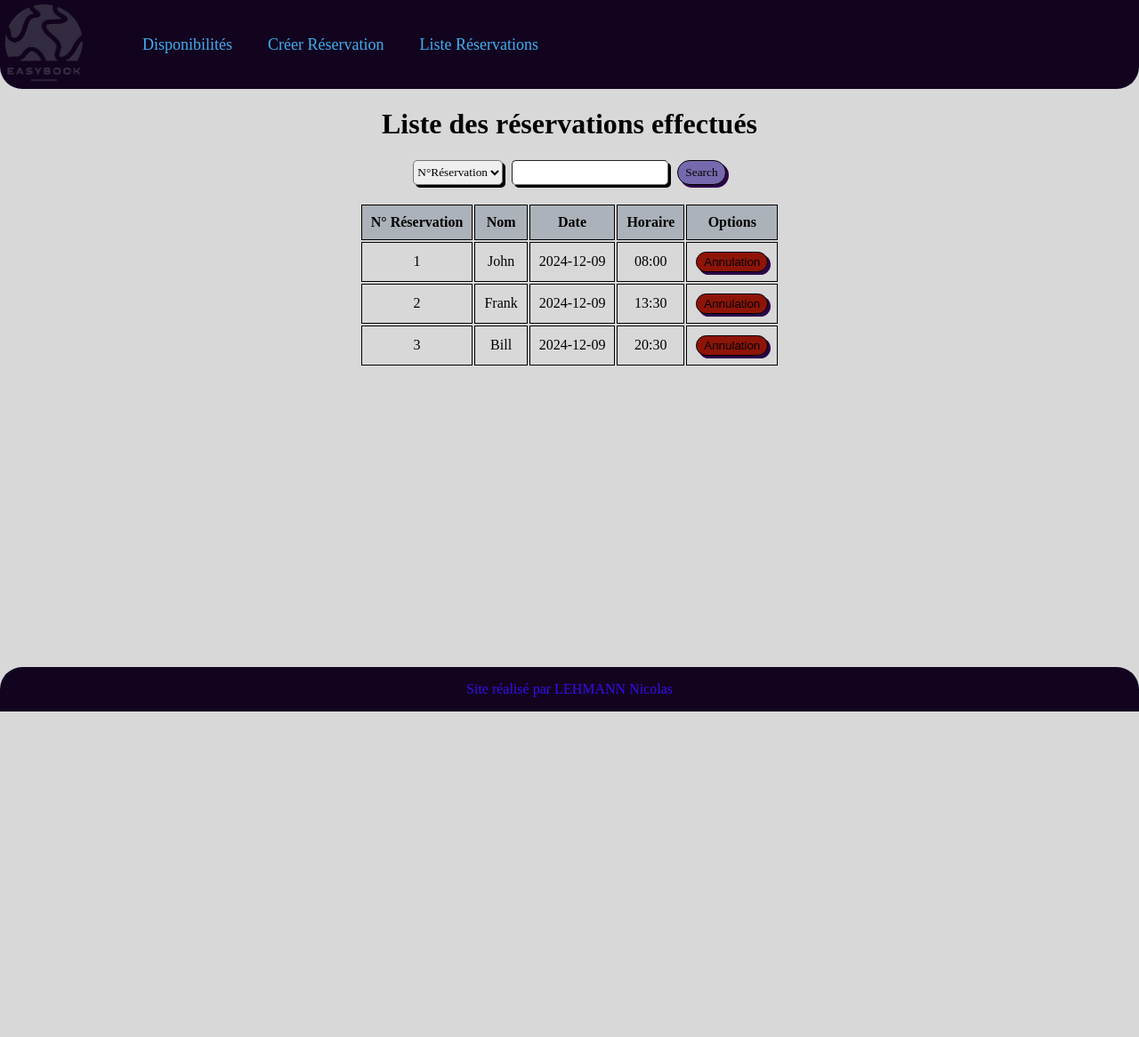
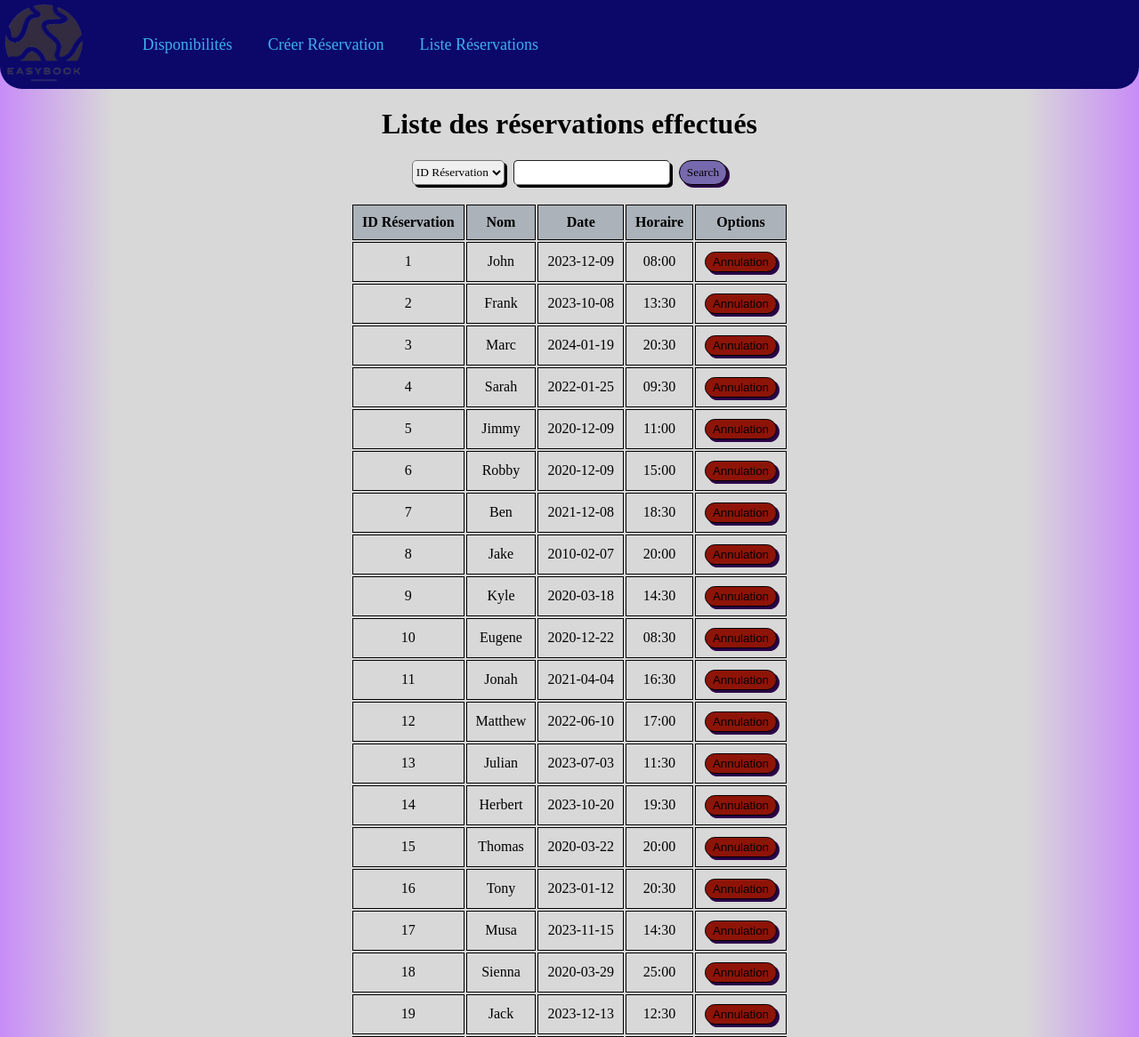
Before and after one commit to TheSnorlaxBoi/EasyBook, a website: page Réservation/Liste_Réservation/liste_reserv.html in a window 1280 px wide. Shown: the top 1166 px of the page at 89% size. Before the commit the page ends 800 px from the top, so only its background shows below. Drawn offline with Linux system fonts and the light colour scheme.

Commit message:
Finalisation et nettoyage du code

```diff
--- a/Réservation/Liste_Réservation/liste_reserv.html
+++ b/Réservation/Liste_Réservation/liste_reserv.html
@@ -1,11 +1,13 @@
 <!DOCTYPE html>
 <html>
+
 <head>
   <title>EasyBook : Réservations en Lignes</title>
   <meta charset="utf-8">
   <link rel="stylesheet" href="style_liste.css">
   <script src="../../app.js"></script>
 </head>
+
 <body>
   <div class="header">
     <img src="../../images/logo.png" width="100px" height="100px">
@@ -19,7 +21,7 @@
     <h1>Liste des réservations effectués</h1>
     <div class="data-search">
       <select name="data" id="data-search" required>
-          <option value="id">N°Réservation</option>
+        <option value="id">ID Réservation</option>
         <option value="name">Nom</option>
         <option value="date">Date</option>
         <option value="time">Horaire</option>
@@ -29,18 +31,11 @@
     </div>
     <table id="reservation-table">
       <tr>
-          <th>N° Réservation</th>
+        <th>ID Réservation</th>
         <th>Nom</th>
         <th>Date</th>
         <th>Horaire</th>
         <th>Options</th>
-        </tr>
-        <tr>
-          <td>4566541</td>
-          <td>Jean</td>
-          <td>02/20/2023</td>
-          <td>16:30</td>
-          <td><button class="annulation-link">Annulation</button></td>
       </tr>
     </table>
   </div>
@@ -48,4 +43,5 @@
     <p>Site réalisé par LEHMANN Nicolas</p>
     <footer>
 </body>
+
 </html>
--- a/Réservation/Liste_Réservation/style_liste.css
+++ b/Réservation/Liste_Réservation/style_liste.css
@@ -1,24 +1,22 @@
+body {
+    margin: 0;
+    background: linear-gradient(0.25turn, #C88CF7, #D8D8D8 10%, #D8D8D8 90%, #C88CF7);
+    padding: 0;
+    min-height: 100vh;
+    display: flex;
+    flex-direction: column;
+}
+
 .header {
     display: flex;
     justify-content: left;
     margin: 0;
     padding: 0;
-    background-color:  #12041F;
+    background-color: #0B086A;
     background-clip: border-box;
     border-bottom-left-radius: 25px;
     border-bottom-right-radius: 25px;
     align-items: center;
-}
-
-.header h1 {
-    margin-left: 20px;
-    font-family: 'Dosis';
-    color: #380BF0;
-}
-
-body {
-    margin: 0;
-    background-color: #D8D8D8;
 }
 
 .header ul {
@@ -42,56 +40,64 @@ body {
     color: #275F81;
 }
 
-footer {
-    background-color:  #12041F;
-    border-top-left-radius: 25px;
-    border-top-right-radius: 25px;
-    position: absolute;
-    bottom: 0;
-    width: 100%;
+.header a:active {
+    color: #1C4158;
+}
+
+th,
+td {
+    border: 1px solid black;
+    padding: 10px;
     text-align: center;
 }
 
-footer p {
-    color: #380BF0;
-}
-
-th,td {
-    border:1px solid black;
-    padding: 10px;
-    text-align: center;
-}
 table {
     margin-top: 20px;
     margin-left: auto;
     margin-right: auto;
 }
+
 th {
-    background-color: #ABB2B9 ;
+    background-color: #ABB2B9;
 }
+
 .liste h1 {
     text-align: center;
 }
+
+.liste {
+    flex: 1;
+    margin-bottom: 20px;
+}
+
 .data-search {
-   display: flex;
-   justify-content: center;
+    display: flex;
+    justify-content: center;
 }
-.data-search input, .data-search button, .data-search select {
+
+.data-search input,
+.data-search button,
+.data-search select {
     font-family: 'Dosis';
 }
-.data-search input, .data-search button {
+
+.data-search input,
+.data-search button {
     margin-left: 10px;
 }
+
 .data-search input {
     border-radius: 5px;
     border-width: 1px;
     padding: 5px;
     box-shadow: 3px 3px black;
 }
+
 .data-search select {
     border-radius: 5px;
     box-shadow: 3px 3px black;
 }
+
 .data-search button {
     background-color: #7769AD;
     border: 1px solid black;
@@ -102,6 +108,7 @@ th {
     border-radius: 15px;
     box-shadow: 3px 3px #2A0447;
 }
+
 .data-search button:hover {
     background-color: #612292;
 }
@@ -110,6 +117,7 @@ th {
     background-color: #1F0633;
     color: white;
 }
+
 #reservation-table button {
     background-color: #8E1408;
     border: 1px solid black;
@@ -120,6 +128,7 @@ th {
     border-radius: 15px;
     box-shadow: 3px 3px #2A0447;
 }
+
 #reservation-table button:hover {
     background-color: #BE1C0C;
 }
@@ -128,3 +137,15 @@ th {
     background-color: #370804;
     color: white;
 }
+
+footer {
+    background-color: #0B086A;
+    border-top-left-radius: 25px;
+    border-top-right-radius: 25px;
+    position: sticky;
+    text-align: center;
+}
+
+footer p {
+    color: white;
+}
--- a/Réservation/style_reserv.css
+++ b/Réservation/style_reserv.css
@@ -1,17 +1,18 @@
+body {
+    margin: 0;
+    background: linear-gradient(0.25turn, #C88CF7, #D8D8D8 10%, #D8D8D8 90%, #C88CF7);
+}
+
 .header {
     display: flex;
     justify-content: left;
     margin: 0;
     padding: 0;
-    background-color:  #12041F;
+    background-color: #0B086A;
     background-clip: border-box;
     border-bottom-left-radius: 25px;
     border-bottom-right-radius: 25px;
     align-items: center;
-}
-body {
-    margin: 0;
-    background-color: #D8D8D8;
 }
 
 .header ul {
@@ -35,31 +36,25 @@ body {
     color: #275F81;
 }
 
-footer {
-    background-color:  #12041F;
-    border-top-left-radius: 25px;
-    border-top-right-radius: 25px;
-    position: absolute;
-    bottom: 0;
-    width: 100%;
-    text-align: center;
+.header a:active {
+    color: #1C4158;
 }
 
-footer p {
-    color: #380BF0;
-}
 .form {
     border-width: 2px;
     font-family: 'Dosis';
 }
+
 .form h1 {
     text-align: center;
 }
+
 .form form {
     position: absolute;
     left: 44%;
     right: auto;
 }
+
 .form input {
     margin-bottom: 15px;
     border-radius: 5px;
@@ -67,14 +62,16 @@ footer p {
     padding: 5px;
     box-shadow: 3px 3px black;
 }
+
 input::-webkit-outer-spin-button,
 input::-webkit-inner-spin-button {
-  -webkit-appearance: none;
-  margin: 0;
+    -webkit-appearance: none;
+    margin: 0;
 }
+
 .form button {
     background-color: #7769AD;
-    border : 1px solid black;
+    border: 1px solid black;
     padding-left: 8px;
     padding-right: 8px;
     padding-top: 5px;
@@ -91,3 +88,17 @@ input::-webkit-inner-spin-button {
     background-color: #1F0633;
     color: white;
 }
+
+footer {
+    background-color: #0B086A;
+    border-top-left-radius: 25px;
+    border-top-right-radius: 25px;
+    position: absolute;
+    bottom: 0;
+    width: 100%;
+    text-align: center;
+}
+
+footer p {
+    color: white;
+}
--- a/app.js
+++ b/app.js
@@ -1,7 +1,4 @@
-//Base de données
-
-//Setup des librairies
-//Créer la BDD
+//Création et initialisation de la BDD - Est lancé uniquement quand la base de données n'existe pas (suppression)
 const request = indexedDB.open("list_reservation");
 let db;
 request.onupgradeneeded = function () {
@@ -11,54 +8,38 @@ request.onupgradeneeded = function () {
     const dateIndex = store.createIndex("by_date", "date");
     const timeIndex = store.createIndex("by_time", "time");
     const etatIndex = store.createIndex("by_etat", "etat");
-    store.put({ name: "John", date: "2024-12-09", time: "08:00" });
-    store.put({ name: "Frank", date: "2024-12-09", time: "13:30" });
-    store.put({ name: "Bill", date: "2024-12-09", time: "20:30" });
-};
 
-function afficherDonnee(clePrimaire) { //Va afficher dans une balsie HTML la valeur souhaité selon la clé primiare entré (Possiblement réutilisé pour la fonctionnalité "Liste Réservations")
-    const request = indexedDB.open("list_reservation");
+    //Réservations insérés à l'initialisation de la BDD, purement pour des raisons de tests. Réservations avec différentes valeurs ppur tester les filtres de la Liste des réservations
 
-    request.onsuccess = function () {
-        const db = request.result;
-        const transaction = db.transaction("reserv", "readonly");
-        const store = transaction.objectStore("reserv");
-
-        // Ouvrir une requête pour obtenir l'élément par clé primaire
-        const getRequest = store.get(clePrimaire);
-
-        getRequest.onsuccess = function (event) {
-            const result = event.target.result;
-
-            if (result) {
-                // Vérifier si la balise HTML avec l'id "id1" existe
-                let resultat = document.getElementById("id1");
-
-                // Si elle n'existe pas, la créer dynamiquement
-                if (!resultat) {
-                    resultat = document.createElement("div");
-                    resultat.id = "id1";
-                    document.body.appendChild(resultat);
-                }
-
-                // Mettre à jour le contenu de la balise HTML
-                resultat.innerHTML = `${result.date}`;
-            } else {
-                console.error("Aucun enregistrement trouvé pour la clé primaire : ", clePrimaire);
-            }
-        };
-
-        getRequest.onerror = function (event) {
-            console.error("Erreur lors de la récupération de l'élément : ", event.target.error);
-        };
-    };
+    //Note : Je n'ai pas réussi à changer le format de la date dans la BDD, mes excuses. Le format dans les pages HTML sont MM/DD/YYYY tandis que la BDD a le format international : YYYY-MM-DD
+    store.put({ name: "John", date: "2023-12-09", time: "08:00" });
+    store.put({ name: "Frank", date: "2023-10-08", time: "13:30" });
+    store.put({ name: "Marc", date: "2024-01-19", time: "20:30" });
+    store.put({ name: "Sarah", date: "2022-01-25", time: "09:30" });
+    store.put({ name: "Jimmy", date: "2020-12-09", time: "11:00" });
+    store.put({ name: "Robby", date: "2020-12-09", time: "15:00" });
+    store.put({ name: "Ben", date: "2021-12-08", time: "18:30" });
+    store.put({ name: "Jake", date: "2010-02-07", time: "20:00" });
+    store.put({ name: "Kyle", date: "2020-03-18", time: "14:30" });
+    store.put({ name: "Eugene", date: "2020-12-22", time: "08:30" });
+    store.put({ name: "Jonah", date: "2021-04-04", time: "16:30" });
+    store.put({ name: "Matthew", date: "2022-06-10", time: "17:00" });
+    store.put({ name: "Julian", date: "2023-07-03", time: "11:30" });
+    store.put({ name: "Herbert", date: "2023-10-20", time: "19:30" });
+    store.put({ name: "Thomas", date: "2020-03-22", time: "20:00" });
+    store.put({ name: "Tony", date: "2023-01-12", time: "20:30" });
+    store.put({ name: "Musa", date: "2023-11-15", time: "14:30" });
+    store.put({ name: "Sienna", date: "2020-03-29", time: "25:00" });
+    store.put({ name: "Jack", date: "2023-12-13", time: "12:30" });
+    store.put({ name: "Zack", date: "2021-12-14", time: "18:00" });
+    store.put({ name: "Dale", date: "2023-03-14", time: "20:00" });
 };
 
 function AffichageDispo() { //Fonction pour la fonctionnalité "Affichage Disponibilités"
     const dateSelectionnee = document.getElementById("date_res").value;
     const request = indexedDB.open("list_reservation");
-
-    //Mettre toutes les créneaux en mode Ouvert par défault
+    if (dateSelectionnee != "") { // Vérifie qu'une date a bien été inséré dans le champ "date"
+        //Tous les crénaux acceptés
         var ids = ["id_8", "id_8:30", "id_9", "id_9:30", "id_10", "id_10:30", "id_11", "id_11:30", "id_12", "id_12:30", "id_13", "id_13:30", "id_14", "id_14:30", "id_15", "id_15:30", "id_16", "id_16:30", "id_17", "id_17:30", "id_18", "id_18:30", "id_19", "id_19:30", "id_20"];
 
         for (var i = 0; i < ids.length; i++) {
@@ -74,7 +55,7 @@ function AffichageDispo() { //Fonction pour la fonctionnalité "Affichage Dispon
             };
         };
 
-    function updateCreneau(heure) {
+        function updateCreneau(heure) { //Permet de mettre en état Fermé l'état d'un crénau,
             var creneau = document.getElementById("id_" + heure);
 
             if (creneau) {
@@ -96,11 +77,7 @@ function AffichageDispo() { //Fonction pour la fonctionnalité "Affichage Dispon
                 const cursor = event.target.result;
 
                 if (cursor) {
-                // Afficher les créneaux horaires dans la console
-                //console.log(`Créneau Horaires - Date: ${cursor.value.date}, Heure: ${cursor.value.time}`);
-
-                //Utiliser un switch pour comparer la valeur du créneau de la BDD pour assoicer chaque valeur à sa case de la table correspondant.
-                var creneau;
+                    //Utiliser un switch pour comparer la valeur du créneau de la BDD afin d'associer chaque valeur à sa case de la table correspondant.
                     switch (cursor.value.time) {
                         case "08:00":
                             updateCreneau("8");
@@ -202,8 +179,7 @@ function AffichageDispo() { //Fonction pour la fonctionnalité "Affichage Dispon
                             updateCreneau("20");
                             break;
                     };
-                // Passer à l'élément suivant
-                cursor.continue();
+                    cursor.continue(); // Passer à l'élément suivant
                 };
             };
 
@@ -211,42 +187,38 @@ function AffichageDispo() { //Fonction pour la fonctionnalité "Affichage Dispon
                 console.error("Erreur lors de la récupération des créneaux horaires : ", event.target.error);
             };
         };
+    } else {
+        alert("Aucune date n'a été inséré");
+    };
 };
 
-
-function ajouterDonnee() {
+function ajouterDonnee() { //Fonction pour le Formulaire de réservation, permet d'ajouter une réservation dans la base de données
     const request = indexedDB.open("list_reservation");
     const nom = document.getElementById("name").value;
     const date = document.getElementById("date").value;
     const heure = document.getElementById("hour").value.trim();
 
+    if (!/\d/.test(nom)) { //Vérifie que le nom ne contienne pas de nombres
         // Liste des valeurs acceptées
         var valeursAcceptees = ["08:00", "08:30", "09:00", "09:30", "10:00", "10:30", "11:00", "11:30", "12:00", "12:30", "13:00", "13:30", "14:00", "14:30", "15:00", "15:30", "16:00", "16:30", "17:00", "17:30", "18:00", "18:30", "19:00", "19:30", "20:00"];
+        // Affiche un prompt pour la confirmation de la réservation avec les détails.
         const confirmForm = confirm(`Voici les détails de la réservation en cours.\nNom: ${nom}\nDate: ${date}\nCréneau: ${heure}\nEst-ce donc correct ?`);
-    // Vérifie si la valeur saisie est parmi les valeurs acceptées
+        // Vérifie si la valeur saisie est parmi les valeurs acceptées, et la confirmation a été accepté.
         if (valeursAcceptees.includes(heure)) {
-        if (confirmForm == true) {
+            if (confirmForm) {
                 request.onsuccess = function () {
                     const db = request.result;
                     const transaction = db.transaction("reserv", "readwrite");
                     const store = transaction.objectStore("reserv");
                     const nouvelElement = { name: `${nom}`, date: `${date}`, time: `${heure}` };
 
-                const ajoutRequest = store.put(nouvelElement);
-                console.log("Le prompt a marché");
-
-                ajoutRequest.onsuccess = function () {
-                    console.log("Élément ajouté avec succès à la base de données");
-                };
-                ajoutRequest.onerror = function () {
-                    console.error("Erreur lors de l'ajout de l'élément à la base de données");
-                };
+                    const ajoutRequest = store.put(nouvelElement); //L'enregistrement est donc ajouté à la base de données
                 };
             } else {
-            const annulationConfirm = confirm("Voulez-vous confirmer l'annulation de la réservation ?");
+                const annulationConfirm = confirm("Voulez-vous confirmer l'annulation de la réservation ?"); //Prompt pour la confirmation de l'annulation de la réservation, rechargera la page si la confirmation est validée.
                 if (annulationConfirm) {
                     location.reload();
-            }
+                };
             };
         } else {
             alert("Le créneau entré est invalide");
@@ -254,17 +226,20 @@ function ajouterDonnee() {
         request.onerror = function (event) {
             console.error("Erreur lors de l'ouverture de la base de données");
         };
+    } else {
+        alert("Tentative de réservation annulé : Le nom ne doit pas contneir de numéros");
+    };
 };
 
-function ListeReserv(reservations) {
+function ListeReserv(reservations) { //Sous-Fonction pour la Liste des Réservations, prend les enregistrements (réservations) et crée une ligne dans la table pour chaque enregistrement
     const table = document.getElementById('reservation-table');
 
-    // Supprimer les lignes existantes sauf la première (header)
+    // Supprime les lignes existantes sauf la première (header)
     while (table.rows.length > 1) {
         table.deleteRow(1);
     };
 
-    // Ajouter les nouvelles données
+    // Ajouter les nouvelles données et créer une nouvelle ligne dans la table pour chaque réservation précédemment enregistré.
     for (const reservation of reservations) {
         const row = table.insertRow(-1);
         const idCell = row.insertCell(0);
@@ -278,24 +253,24 @@ function ListeReserv(reservations) {
         dateCell.textContent = reservation.date;
         timeCell.textContent = reservation.time;
         optionsCell.innerHTML = '<button class="annulation-link">Annulation</button>';
-        optionsCell.querySelector('.annulation-link').addEventListener('click', function() {
+        optionsCell.querySelector('.annulation-link').addEventListener('click', function () {
             supprimerEnregistrement(reservation.id);
         });
     }
 };
 
-function getAllReservations() {
+function getAllReservations() { //Fonction utilisé dans la Liste des Réservations, affichera toutes les réservations enregistré dans la base de données
     const request = indexedDB.open("list_reservation");
 
     request.onsuccess = function () {
         const db = request.result;
 
-        if (db) {
+        if (db) { //Check si la base de données existe
             const transaction = db.transaction("reserv", "readonly");
             const store = transaction.objectStore("reserv");
             const getAllRequest = store.getAll();
 
-            getAllRequest.onsuccess = function () {
+            getAllRequest.onsuccess = function () { //Va lancer la requete pour tous les enregistrements
                 const reservations = getAllRequest.result;
                 ListeReserv(reservations);
             };
@@ -313,12 +288,12 @@ function getAllReservations() {
     };
 }
 
-// Appel initial pour récupérer toutes les réservations et les afficher
+// Appel initial pour récupérer toutes les réservations et les afficher lors du chargement de la page
 if (window.location.pathname.endsWith("liste_reserv.html")) {
     getAllReservations();
 }
 
-function filtrerReservations() {
+function filtrerReservations() { //Fonction pour les filtres de recherches dans la Liste des Réservations
     const selectElement = document.getElementById('data-search');
     const searchInput = document.getElementById('reserv-search').value.toLowerCase();
     const table = document.getElementById('reservation-table');
@@ -345,7 +320,7 @@ function filtrerReservations() {
 
                 // Ajouter les nouvelles données filtrées
                 for (const reservation of reservations) {
-                    if (matchesCriteria(reservation, selectedOption, searchInput)) {
+                    if (matchesCriteria(reservation, selectedOption, searchInput)) { //Vérifie et revoie les données correspondant au filtre sélectionné et le contenu rentré dans une nouvelle ligne de tableau
                         const row = table.insertRow(-1);
                         const idCell = row.insertCell(0);
                         const nameCell = row.insertCell(1);
@@ -358,7 +333,7 @@ function filtrerReservations() {
                         dateCell.textContent = reservation.date;
                         timeCell.textContent = reservation.time;
                         optionsCell.innerHTML = '<button class="annulation-link">Annulation</button>';
-                        optionsCell.querySelector('.annulation-link').addEventListener('click', function() {
+                        optionsCell.querySelector('.annulation-link').addEventListener('click', function () {
                             supprimerEnregistrement(reservation.id);
                         });
                     }
@@ -378,7 +353,7 @@ function filtrerReservations() {
     };
 }
 
-function matchesCriteria(reservation, selectedOption, searchInput) {
+function matchesCriteria(reservation, selectedOption, searchInput) { //Sous-Fonction pour les filtres de recherches
     const valueToCheck = reservation[selectedOption];
 
     // Vérifier si la propriété existe avant d'accéder à toString
@@ -390,9 +365,8 @@ function matchesCriteria(reservation, selectedOption, searchInput) {
     return false;
 };
 
-
-function supprimerEnregistrement(id) {
-    const confirmation = confirm("Voulez-vous vraiment supprimer cet enregistrement ?");
+function supprimerEnregistrement(id) { //Fonction pour la suppression d'une réservation
+    const confirmation = confirm("Voulez-vous vraiment supprimer cet enregistrement ?"); //Pop-up de confirmation pour l'action de suppression
     if (confirmation) {
         const request = indexedDB.open("list_reservation");
 
@@ -407,7 +381,6 @@ function supprimerEnregistrement(id) {
                 console.log("Enregistrement supprimé avec succès de la base de données");
                 location.reload();
                 alert("La réservation à bien été supprimé.")
-                // Actualisez la liste des réservations sur la page si nécessaire.
             };
 
             suppressionRequest.onerror = function () {
--- a/style.css
+++ b/style.css
@@ -1,25 +1,19 @@
+body {
+    margin: 0;
+    background: linear-gradient(0.25turn, #C88CF7, #D8D8D8 10%, #D8D8D8 90%, #C88CF7);
+    height: 100%;
+}
+
 .header {
     display: flex;
     justify-content: left;
     margin: 0;
     padding: 0;
-    background-color: #12041F;
+    background-color: #0B086A;
     background-clip: border-box;
     border-bottom-left-radius: 25px;
     border-bottom-right-radius: 25px;
     align-items: center;
-}
-
-.header h1 {
-    margin-left: 20px;
-    font-family: 'Dosis';
-    color: #380BF0;
-}
-
-body {
-    margin: 0;
-    background-color: #D8D8D8;
-    height: 100%;
 }
 
 .header ul {
@@ -32,6 +26,19 @@ body {
     margin-right: 20px;
     font-size: large;
     color: #41AEF0;
+}
+
+.header a {
+    text-decoration: none;
+    color: #41AEF0;
+}
+
+.header a:hover {
+    color: #275F81;
+}
+
+.header a:active {
+    color: #1C4158;
 }
 
 .calendrier {
@@ -77,17 +84,8 @@ body {
     box-shadow: 3px 3px #2A0447;
 }
 
-.header a {
-    text-decoration: none;
-    color: #41AEF0;
-}
-
-.header a:hover {
-    color: #275F81;
-}
-
 footer {
-    background-color: #12041F;
+    background-color: #0B086A;
     border-top-left-radius: 25px;
     border-top-right-radius: 25px;
     position: sticky;
@@ -96,12 +94,14 @@ footer {
 }
 
 footer p {
-    color: #380BF0;
+    color: #ffffff;
     margin-bottom: 0;
 }
 
 h1 {
     margin: 10px;
+    margin-top: 25px;
+    margin-bottom: 20px;
     text-align: center;
 }
 
```
Also changed, not shown: Réservation/reservation.html (+3 -0 lines), page_acceuil.html (+35 -41 lines). Lines whose indentation alone changed are shown as unchanged.
